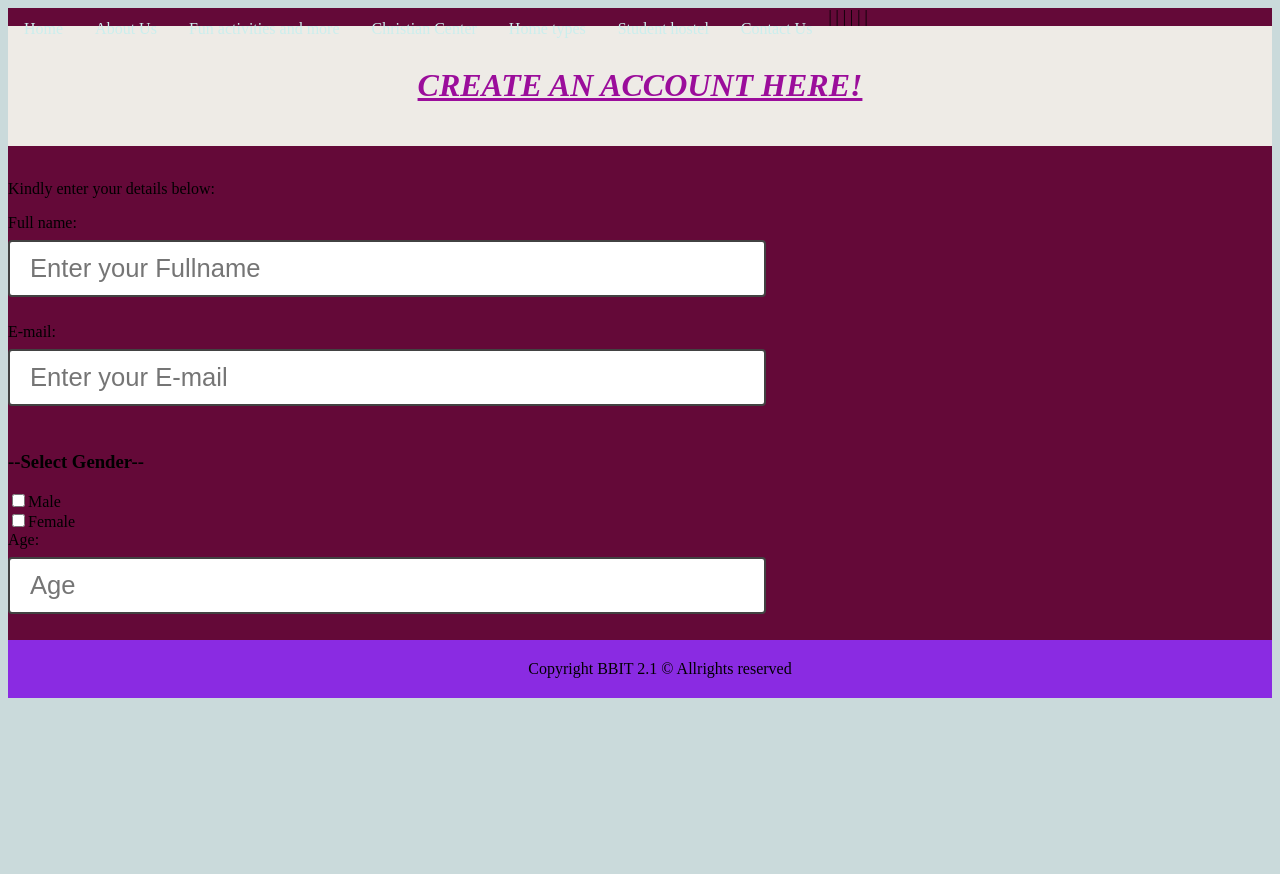
After one commit to 169975/class_project, a PHP site: page /sign_up.html in a window 1280 px wide. The commit adds this page. Run offline with PHP 8.4, Linux system fonts and the light colour scheme.

Commit message:
I have created a sign_up webpage and added a footer to the sign in webpage

```diff
--- a/CSS/formStyle.css
+++ b/CSS/formStyle.css
@@ -2,7 +2,7 @@
     font-size: 1.8em;
 }
 
-input[type=text], [type=password],[type=number],[type=email] [type=tel],textarea{
+input[type=text], [type=password],[type=number],[type=email], [type=tel],textarea{
     width: 60%;
     padding: 12px 20px;
     font-size: 1.6em;
--- a/index.html
+++ b/index.html
@@ -12,6 +12,7 @@
         <a href="index.html">Home</a> | <a href="about.html">About Us</a> | <a href="activities.html">Fun activities and more</a> | <a href="Christianity.html">Christian Center</a> | <a href="homes.html"> Home types</a> | <a href="hostel.html">Student hostel</a> | <a href="clientDetails.html">Contact Us</a>
 
     </div>
+
 
     <div class="topheading">
         <h1>Rhema Residents</h1>
--- /dev/null
+++ b/sign_up.html
@@ -0,0 +1,54 @@
+<!DOCTYPE html>
+<html lang="en">
+<head>
+    <meta http-equiv="Content-Type" content="text/html;charset="UTF-8">
+    <meta name="viewport" content="width=device-width, initial-scale=1.0">
+    <title>Sign up</title>
+    <link rel="stylesheet" href="CSS/style.css">
+
+</head>
+<body>
+    <div class="main_menu">
+        <a href="index.html">Home</a> | <a href="about.html">About Us</a> | <a href="activities.html">Fun activities and more</a> | <a href="Christianity.html">Christian Center</a> | <a href="homes.html"> Home types</a> | <a href="hostel.html">Student hostel</a> | <a href="clientDetails.html">Contact Us</a>
+
+    <div class="topheading">
+<h1>
+Create an account here!
+    </h1>
+</div><br>
+<p>Kindly enter your details below: </p>
+
+
+<form action="" method="post" class="clientDetails">
+    <label for="FN">Full name:</label><br>
+    <input type="text" id="FN"
+    placeholder="Enter your Fullname" required> <br><br>
+
+
+        <label for="em">E-mail:</label><br>
+        <input type="email" id="em"
+        placeholder="Enter your E-mail" required> <br><br>
+
+
+            <h3>--Select Gender--</h3>
+<input type="checkbox" name="Male" id="Male"><label for="Male">Male
+            </label><br>
+
+<input type="checkbox" name="Female" id="Female"><label for="Female">Female
+            </label><br>
+
+
+                <label for="age">Age:</label><br>
+                <input type="number" id="age"
+                placeholder="Age" required> <br><br>
+</form>
+
+
+
+
+    <div class="footer_down">
+        Copyright BBIT 2.1 &copy; Allrights reserved
+    </div>
+
+</body>
+</html>
```
Also changed, not shown: sign_in.html (+12 -18 lines).
